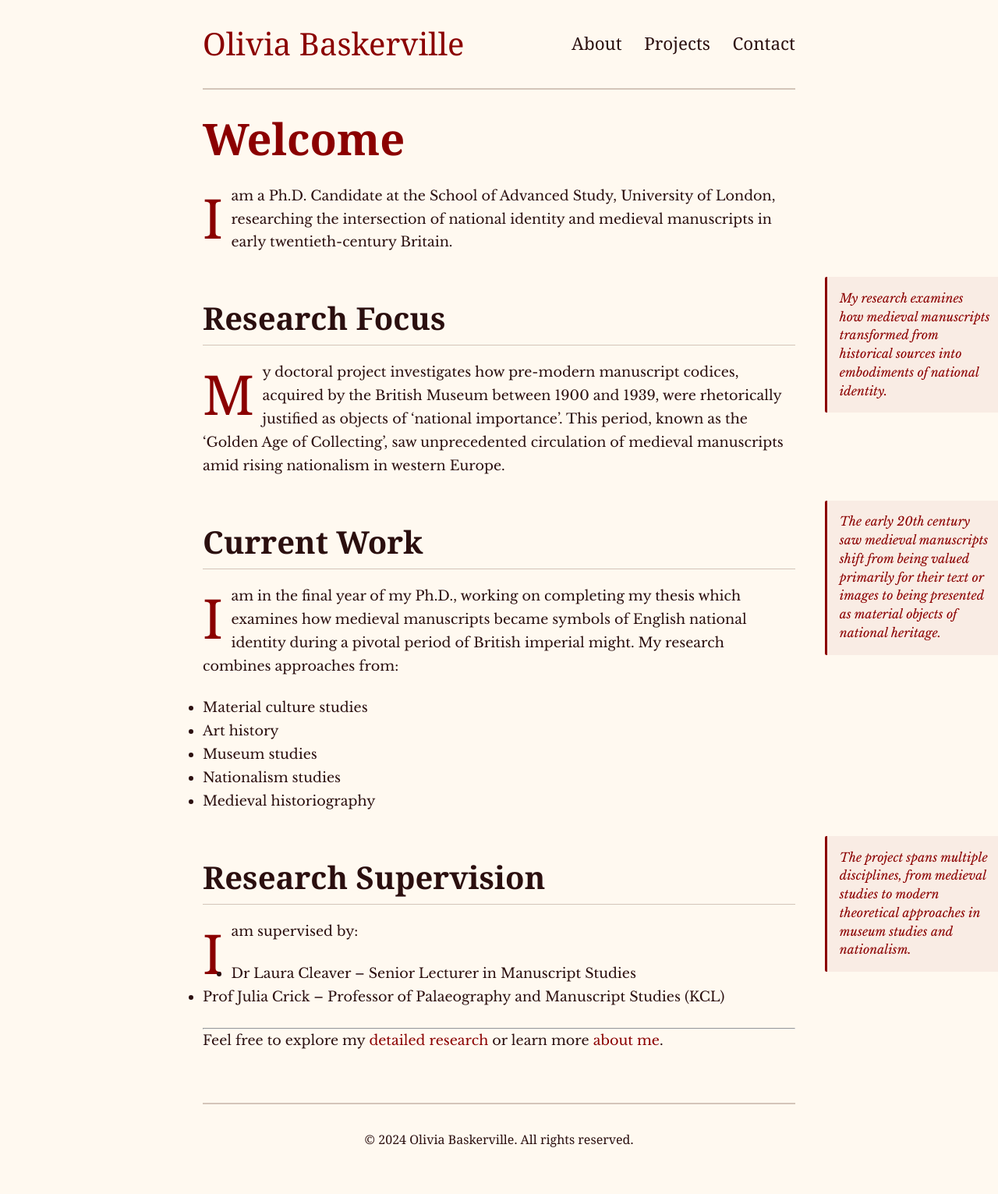
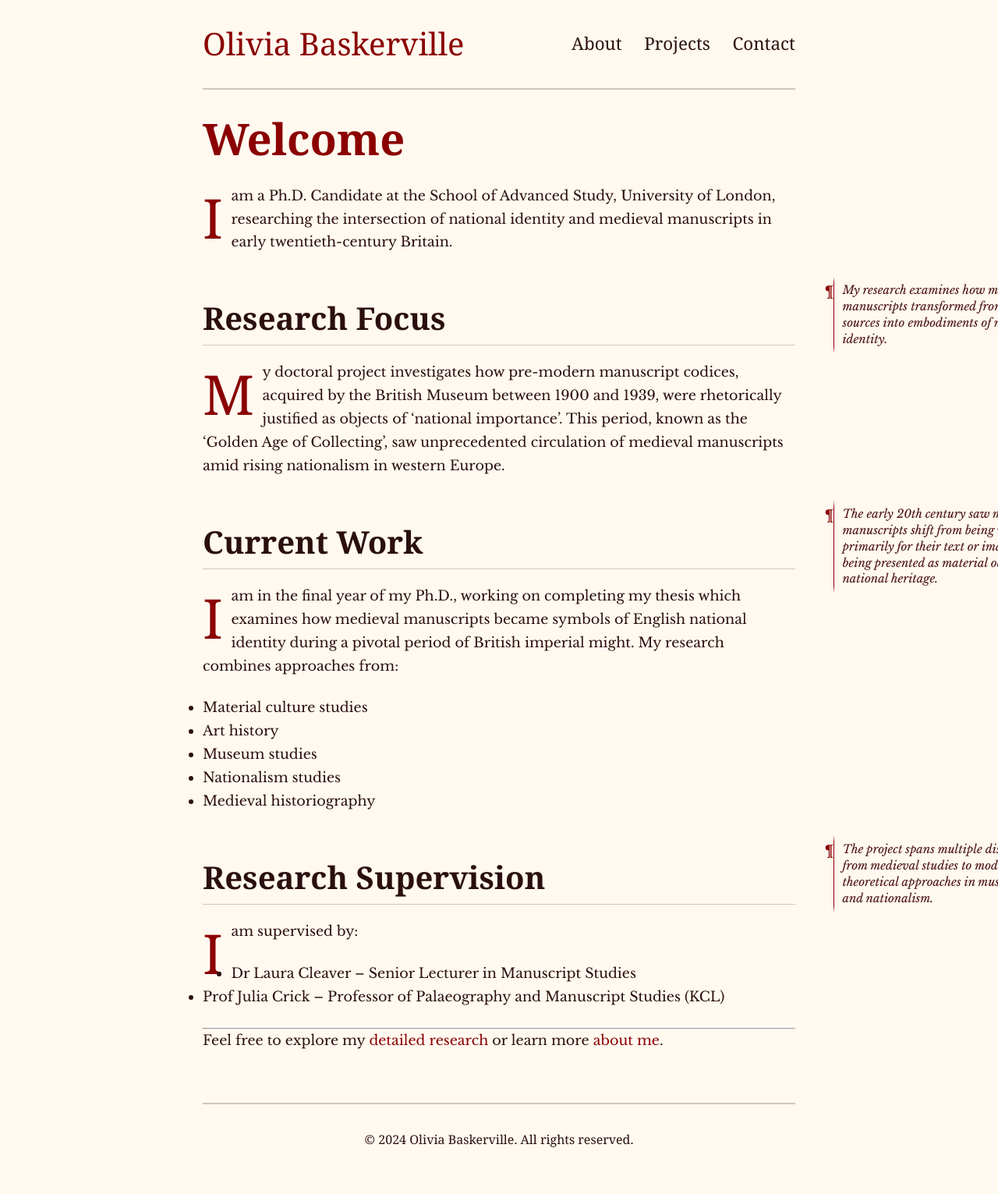
Before and after one commit to Hroppa/oliviabaskerville, a Jekyll site: the page built from index.md, in a window 1280 px wide. Shown: the whole page at 78% size. Built offline with Jekyll 4.4.1, drawn with Linux system fonts in a browser that asks for light colours; some web fonts are replaced.

Commit message:
Netlify compat

```diff
--- a/assets/css/style.scss
+++ b/assets/css/style.scss
@@ -10,6 +10,8 @@
   --border-color: #d4c5b9;
   --font-display: 'UnifrakturMaguntia', Georgia, serif;
   --font-body: 'Libre Baskerville', Georgia, serif;
+  --gloss-color: #4a1010;
+  --gloss-background: #fff9f0;
 }
 
 /* Base styles */
@@ -112,23 +114,46 @@ h2 + p::first-letter {
   margin-top: 0.1em;
 }
 
-/* Sidenotes */
+/* Manuscript Gloss styling */
 .sidenote {
   float: right;
   clear: right;
-  margin-right: -35%;
-  width: 30%;
+  margin-right: -45%;
+  width: 40%;
   margin-top: 0.3em;
   margin-bottom: 1em;
-  font-size: 0.9em;
-  line-height: 1.5;
+  font-size: 0.85em;
+  line-height: 1.4;
   font-family: var(--font-body);
   font-style: italic;
+  color: var(--gloss-color);
+  padding: 0.5em 0 0.5em 1.5em;
+  border-left: none;
+  background-color: transparent;
+  position: relative;
+}
+
+.sidenote::before {
+  content: "¶";
+  position: absolute;
+  left: 0;
   color: var(--accent-color);
-  padding: 1em;
-  border-left: 3px solid var(--accent-color);
-  background-color: rgba(139, 0, 0, 0.05);
-  border-radius: 2px;
+  font-style: normal;
+  font-size: 1.2em;
+}
+
+.sidenote::after {
+  content: "";
+  position: absolute;
+  left: 0.75em;
+  top: 0;
+  bottom: 0;
+  width: 1px;
+  background: linear-gradient(to bottom,
+    transparent 0%,
+    var(--accent-color) 8%,
+    var(--accent-color) 92%,
+    transparent 100%);
 }
 
 /* Code blocks */
```
Also changed, not shown: Gemfile (+8 -2 lines), 3 other files.
